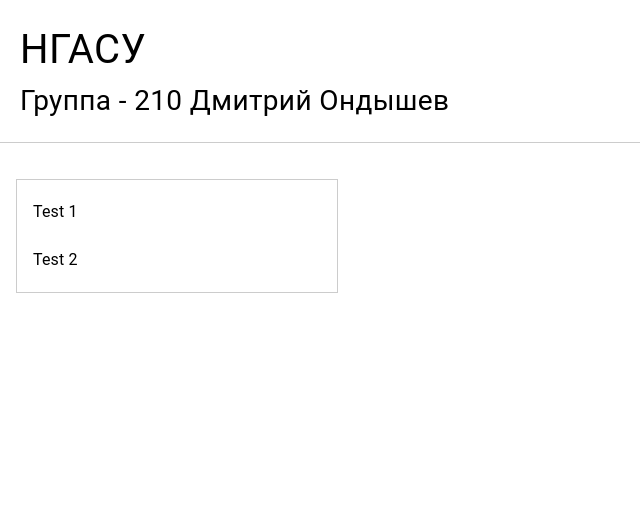
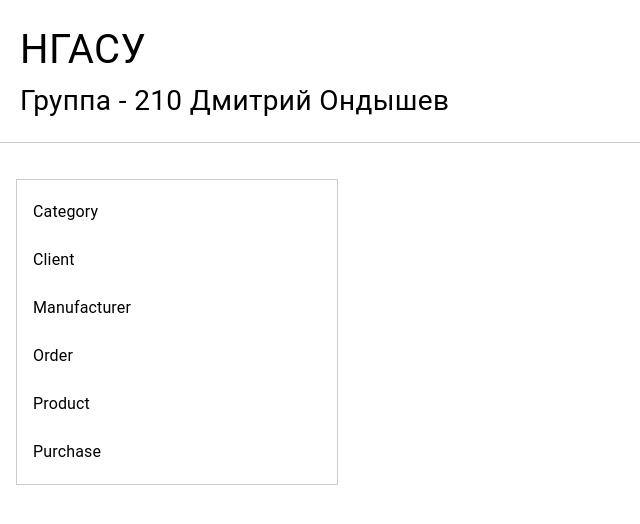
Before and after one commit to vir2oz4y/reactApp210, a React (Create React App) app: page /#/ondyshev in a window 1280 px wide. Shown: the top 524 px of the page, without its empty margins (0-640 px from the left). Built offline with nearby package versions, Linux system fonts and the light colour scheme.

Commit message:
initial orderApi

```diff
--- a/src/Pages/Route/RouteComponent.tsx
+++ b/src/Pages/Route/RouteComponent.tsx
@@ -16,8 +16,12 @@ import {default as KiryutinTest1} from "../StudentPage/KiryutinVlad/test1/Test1"
 import {default as KiryutinTest2} from "../StudentPage/KiryutinVlad/test2/Test2";
 
 import OndyshevDmitryPage from "../StudentPage/OndyshevDmitry/OndyshevDmitryPage";
-import {default as OndyshevTest1} from '../StudentPage/OndyshevDmitry/Test1/Test1';
-import {default as OndyshevTest2} from "../StudentPage/OndyshevDmitry/Test2/Test2";
+import {default as OndyshevCategory} from '../StudentPage/OndyshevDmitry/Category/CategoryPage';
+import {default as OndyshevClient} from "../StudentPage/OndyshevDmitry/Client/Client";
+import {default as OndyshevManufacturer} from "../StudentPage/OndyshevDmitry/Manufacturer/Manufacturer";
+import {default as OndyshevOrder} from "../StudentPage/OndyshevDmitry/Order/Order";
+import {default as OndyshevProduct} from "../StudentPage/OndyshevDmitry/Product/Product";
+import {default as OndyshevPurchase} from "../StudentPage/OndyshevDmitry/Purchase/Purchase";
 
 import PepelevSergeyPage from "../StudentPage/PepelevSergey/PepelevSergeyPage";
 import {default as PepelevTest1} from "../StudentPage/PepelevSergey/test1/Test1";
@@ -43,8 +47,12 @@ const RouteComponent = () => {
                     </Route>
 
                     <Route path={'ondyshev'} element={<OndyshevDmitryPage></OndyshevDmitryPage>}>
-                        <Route path={'test1'} element={<OndyshevTest1/>} />
-                        <Route path={'test2'} element={<OndyshevTest2/>} />
+                        <Route path={'category'} element={<OndyshevCategory/>} />
+                        <Route path={'client'} element={<OndyshevClient/>} />
+                        <Route path={'manufacturer'} element={<OndyshevManufacturer/>} />
+                        <Route path={'order'} element={<OndyshevOrder/>} />
+                        <Route path={'product'} element={<OndyshevProduct/>} />
+                        <Route path={'purchase'} element={<OndyshevPurchase/>} />
                     </Route>
 
                     <Route path={'Serega'} element={<PepelevSergeyPage/>} >
--- a/src/Pages/StudentPage/OndyshevDmitry/AsideMenu/AsideMenu.tsx
+++ b/src/Pages/StudentPage/OndyshevDmitry/AsideMenu/AsideMenu.tsx
@@ -13,13 +13,33 @@ const AsideMenu = () => {
     return (
         <List className={'aside'}>
             <ListItem disablePadding>
-                <ListItemButton onClick={() => navigate('Test1')}>
-                    <ListItemText primary="Test 1" />
+                <ListItemButton onClick={() => navigate('Category')}>
+                    <ListItemText primary="Category" />
                 </ListItemButton>
             </ListItem>
             <ListItem disablePadding>
-                <ListItemButton onClick={() => navigate('Test2')}>
-                    <ListItemText primary="Test 2" />
+                <ListItemButton onClick={() => navigate('Client')}>
+                    <ListItemText primary="Client" />
+                </ListItemButton>
+            </ListItem>
+            <ListItem disablePadding>
+                <ListItemButton onClick={() => navigate('Manufacturer')}>
+                    <ListItemText primary="Manufacturer" />
+                </ListItemButton>
+            </ListItem>
+            <ListItem disablePadding>
+                <ListItemButton onClick={() => navigate('Order')}>
+                    <ListItemText primary="Order" />
+                </ListItemButton>
+            </ListItem>
+            <ListItem disablePadding>
+                <ListItemButton onClick={() => navigate('Product')}>
+                    <ListItemText primary="Product" />
+                </ListItemButton>
+            </ListItem>
+            <ListItem disablePadding>
+                <ListItemButton onClick={() => navigate('Purchase')}>
+                    <ListItemText primary="Purchase" />
                 </ListItemButton>
             </ListItem>
         </List>
--- /dev/null
+++ b/src/Pages/StudentPage/OndyshevDmitry/Category/CategoryPage.tsx
@@ -0,0 +1,29 @@
+import React, {useState} from 'react';
+import {Category} from "./models"
+
+const CategoryPage = () => {
+
+    const [categoryList, setcategoryList] = useState<Category[]>([
+        {
+            id:0,
+            name:"Категория 1"
+        },
+        {
+            id:1,
+            name:"Категория 2"
+        }
+    ])
+
+    return (
+        <div>
+            <h1>Category page</h1>
+            <div>
+                {
+                    categoryList.map((el, i) => <div>{el.name}</div>)
+                }
+            </div>
+        </div>
+    );
+};
+
+export default CategoryPage;
--- /dev/null
+++ b/src/Pages/StudentPage/OndyshevDmitry/Category/models.ts
@@ -0,0 +1,4 @@
+export type Category = {
+    id:number,
+    name:string
+}
--- /dev/null
+++ b/src/Pages/StudentPage/OndyshevDmitry/Client/Client.tsx
@@ -0,0 +1,11 @@
+import React from 'react';
+
+const Client = () => {
+    return (
+        <div>
+            Client page
+        </div>
+    );
+};
+
+export default Client;
--- /dev/null
+++ b/src/Pages/StudentPage/OndyshevDmitry/Manufacturer/Manufacturer.tsx
@@ -0,0 +1,11 @@
+import React from 'react';
+
+const Manufacturer = () => {
+    return (
+        <div>
+            Manufacturer page
+        </div>
+    );
+};
+
+export default Manufacturer;
--- a/src/Pages/StudentPage/OndyshevDmitry/Test2/Test2.tsx
+++ b/src/Pages/StudentPage/OndyshevDmitry/Order/Order.tsx
@@ -1,11 +1,11 @@
 import React from 'react';
 
-const Test2 = () => {
+const Order = () => {
     return (
         <div>
-           Test2
+            Order page
         </div>
     );
 };
 
-export default Test2;
+export default Order;
--- /dev/null
+++ b/src/Pages/StudentPage/OndyshevDmitry/Product/Product.tsx
@@ -0,0 +1,11 @@
+import React from 'react';
+
+const Product = () => {
+    return (
+        <div>
+            Product page
+        </div>
+    );
+};
+
+export default Product;
--- a/src/Pages/StudentPage/OndyshevDmitry/Test1/Test1.tsx
+++ b/src/Pages/StudentPage/OndyshevDmitry/Purchase/Purchase.tsx
@@ -1,11 +1,11 @@
 import React from 'react';
 
-const Test1 = () => {
+const Purchase = () => {
     return (
         <div>
-            Test1
+            Purchase page
         </div>
     );
 };
 
-export default Test1;
+export default Purchase;
```
